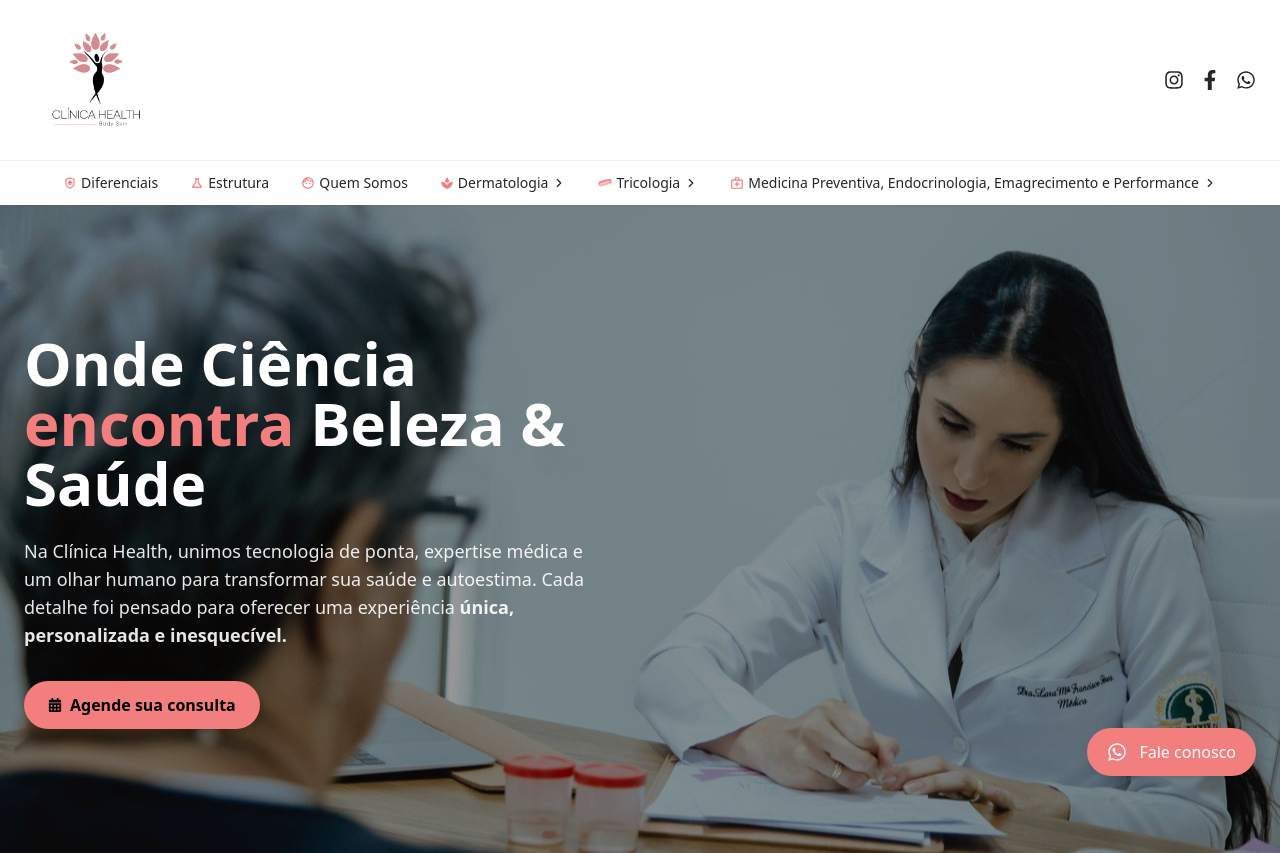
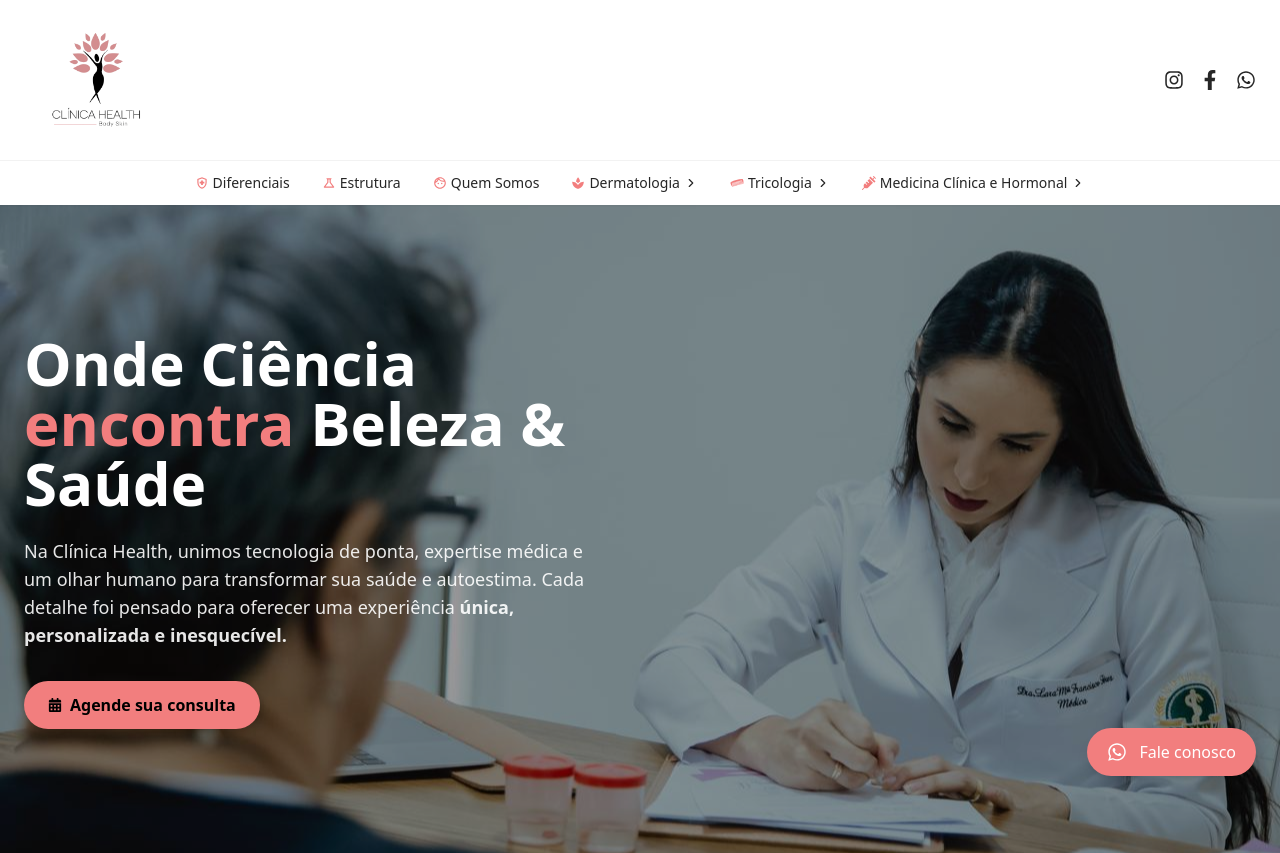
Before and after one commit to Bruno-Alvez/clinic-health-website, a React (Vite) app: page /home in a window 1280 px wide. Shown: the top 853 px of the page. Built offline with nearby package versions, Linux system fonts and the light colour scheme.

Commit message:
fix: shorten specialty title to prevent layout overflow
- Update long specialty name for better mobile display
- Improve header responsiveness and text wrapping

```diff
--- a/src/components/Header.jsx
+++ b/src/components/Header.jsx
@@ -38,7 +38,7 @@ Tricologia: [
  { title: "Biópsia do couro cabeludo", href: "/especialidades/tricologia/" },
  { title: "Tratamento clínico para alopecia e inflamações do couro cabeludo", href: "/especialidades/tricologia/" },
  ],
-"Medicina Preventiva, Endocrinologia, Emagrecimento e Performance": [
+"Medicina Clínica e Hormonal": [
  { title: "SOP (Síndrome dos Ovários Policísticos)", href: "/especialidades/medicina-clinica-hormonal/" },
  { title: "Emagrecimento, Obesidade e Resistência Insulínica", href: "/especialidades/medicina-clinica-hormonal/" },
  { title: "Climatério e Pós-Menopausa", href: "/especialidades/medicina-clinica-hormonal/" },
```
